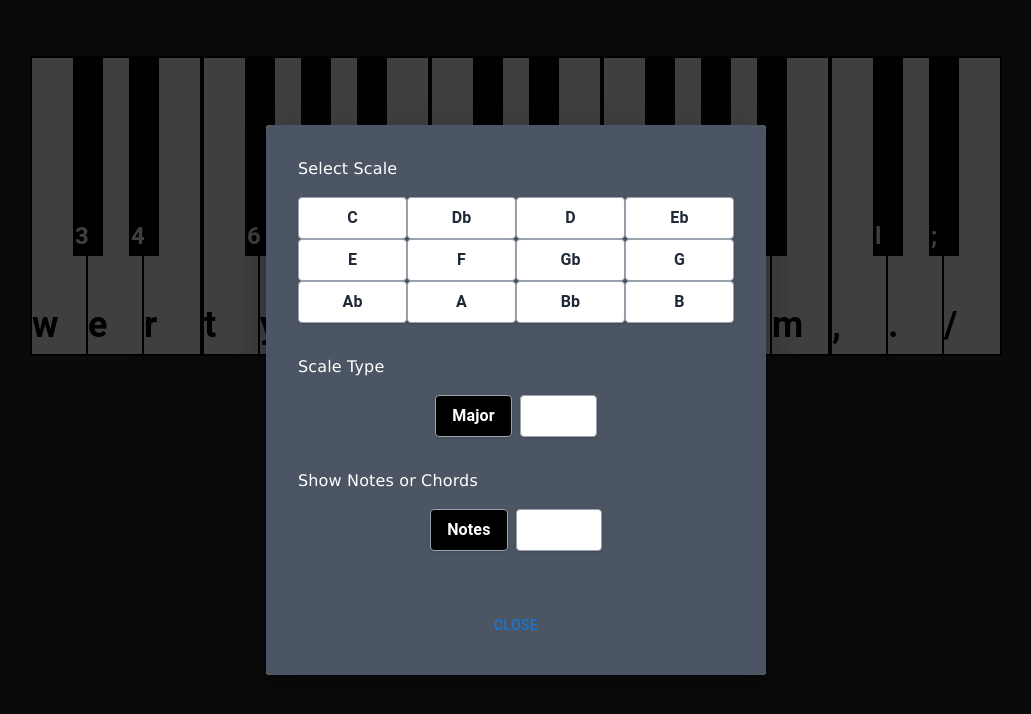
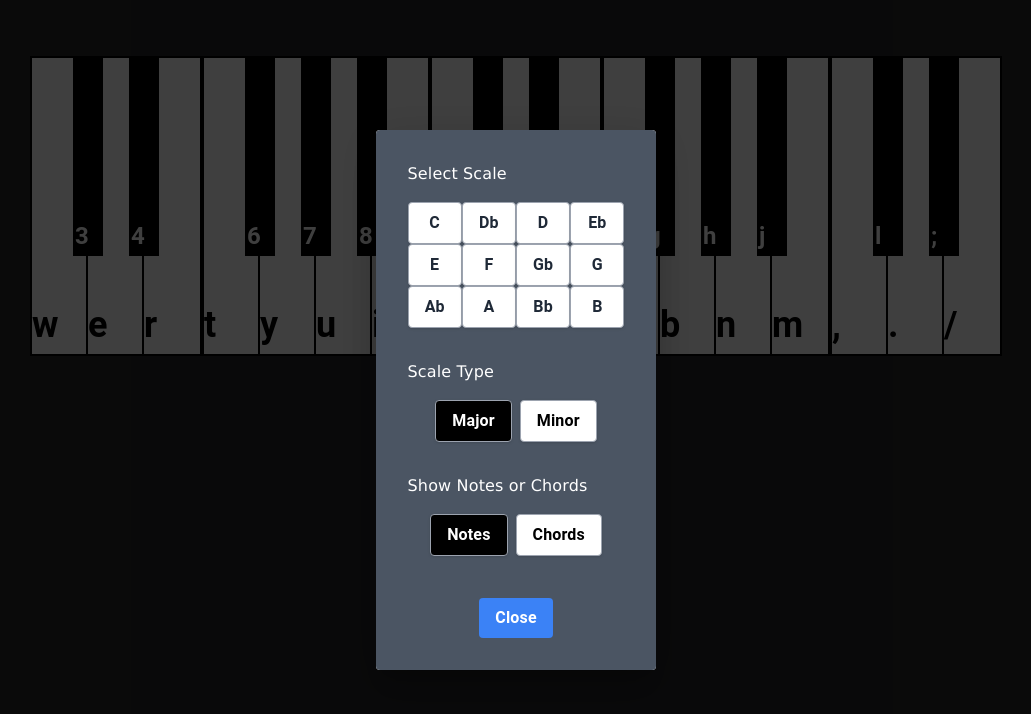
Before and after one commit to vanbrantley/keyboard, a Next.js app: page / in a window 1280 px wide. Both pictures are taken after a click on the button 719 px from the left and 417 px from the top of the page. Shown: the top 714 px of the page, without its empty margins (124-1155 px from the left). Built offline with nearby package versions, Linux system fonts and the light colour scheme.

Commit message:
Config Modal layout styling

```diff
--- a/src/components/ConfigModal.tsx
+++ b/src/components/ConfigModal.tsx
@@ -1,18 +1,39 @@
 import { useContext } from 'react';
 import { AppStoreContext } from '../context/AppStoreContext';
 import { observer } from 'mobx-react-lite';
-import { Modal, Dialog, Button } from '@mui/material';
+import { Modal, Dialog } from '@mui/material';
 import { NOTES } from './../global/constants';
 import NotesChordsRadio from './../components/NotesChordsRadio';
 import MajorMinorRadio from './../components/MajorMinorRadio';
+import { Layout } from './../global/enums';
 
-const ConfigModal = observer(() => {
+interface IConfigModalProps {
+    layout: Layout,
+}
+
+const ConfigModal = observer((props: IConfigModalProps) => {
 
     const store = useContext(AppStoreContext);
     const { selectedIndex, handleScaleButtonClick, showConfigModal, setShowConfigModal } = store;
 
+    const { layout } = props;
+
     const handleCloseModal = () => {
         setShowConfigModal(false);
+    };
+
+    let gridClassName = "";
+
+    switch (layout) {
+        case Layout.Desktop:
+            gridClassName = "grid grid-cols-4";
+            break;
+        case Layout.Mobile:
+            gridClassName = "grid grid-cols-3";
+            break;
+        case Layout.MobileLandscape:
+            gridClassName = "grid grid-cols-6";
+            break;
     };
 
     return (
@@ -20,12 +41,12 @@ const ConfigModal = observer(() => {
         <Modal open={showConfigModal} onClose={handleCloseModal}>
             <Dialog open={showConfigModal} onClose={handleCloseModal}>
 
-                <div style={{ height: "550px", width: "500px" }} className="flex flex-col items-center p-8 bg-gray-600">
+                <div className="flex flex-col items-center p-8 bg-gray-600">
 
                     <div className="flex-grow w-full space-y-8">
                         <div className="space-y-4">
                             <p style={{ fontFamily: "Verdana", color: "white" }}>Select Scale</p>
-                            <div className="grid grid-cols-4">
+                            <div className={gridClassName}>
                                 {NOTES.map((note, index) => (
                                     <button
                                         key={note}
@@ -53,15 +74,18 @@ const ConfigModal = observer(() => {
                             </div>
                         </div>
 
+                        <div className="flex justify-center">
+                            <button
+                                onClick={handleCloseModal}
+                                className="bg-blue-500 hover:bg-blue-700 text-white font-bold py-2 px-4 rounded"
+                                style={{ marginTop: "10px" }}
+                            >
+                                Close
+                            </button>
+                        </div>
+
                     </div>
 
-                    <Button
-                        onClick={handleCloseModal}
-                        className="bg-blue-500 hover:bg-blue-700 text-white font-bold py-2 px-4 rounded"
-                        style={{ marginTop: "10px" }}
-                    >
-                        Close
-                    </Button>
                 </div>
 
             </Dialog>
--- a/src/components/MajorMinorRadio.tsx
+++ b/src/components/MajorMinorRadio.tsx
@@ -23,13 +23,13 @@ const MajorMinorRadio = observer(() => {
 
         <div className="flex space-x-2">
             <button
-                className={`${isMajor ? 'bg-black text-white' : 'bg-white text-black'} text-white cursor-pointer font-semibold py-2 px-4 border border-gray-400 rounded shadow flex justify-center items-center`}
+                className={`${isMajor ? 'bg-black text-white' : 'bg-white text-black'} cursor-pointer font-semibold py-2 px-4 border border-gray-400 rounded shadow flex justify-center items-center`}
                 onClick={handleMajorButton}
             >
                 Major
             </button>
             <button
-                className={`${isMajor ? 'bg-white text-black' : 'bg-black text-white'} text-white cursor-pointer font-semibold py-2 px-4 border border-gray-400 rounded shadow flex justify-center items-center`}
+                className={`${isMajor ? 'bg-white text-black' : 'bg-black text-white'} cursor-pointer font-semibold py-2 px-4 border border-gray-400 rounded shadow flex justify-center items-center`}
                 onClick={handleMinorButton}
             >
                 Minor
--- a/src/components/NotesChordsRadio.tsx
+++ b/src/components/NotesChordsRadio.tsx
@@ -23,13 +23,13 @@ const NotesChordsRadio = observer(() => {
 
         <div className="flex space-x-2">
             <button
-                className={`${isChord ? 'bg-white text-black' : 'bg-black text-white'} text-white cursor-pointer font-semibold py-2 px-4 border border-gray-400 rounded shadow flex justify-center items-center`}
+                className={`${isChord ? 'bg-white text-black' : 'bg-black text-white'} cursor-pointer font-semibold py-2 px-4 border border-gray-400 rounded shadow flex justify-center items-center`}
                 onClick={handleNotesButton}
             >
                 Notes
             </button>
             <button
-                className={`${isChord ? 'bg-black text-white' : 'bg-white text-black'} text-white cursor-pointer font-semibold py-2 px-4 border border-gray-400 rounded shadow flex justify-center items-center`}
+                className={`${isChord ? 'bg-black text-white' : 'bg-white text-black'} cursor-pointer font-semibold py-2 px-4 border border-gray-400 rounded shadow flex justify-center items-center`}
                 onClick={handleChordsButton}
             >
                 Chords
--- a/src/pages/index.tsx
+++ b/src/pages/index.tsx
@@ -117,16 +117,16 @@ const Home = observer(() => {
         <div className="h-screen flex">
           <div className="w-full">
 
-            <div className="h-1/2 space-y-8">
+            <div className="h-1/3 space-y-4">
 
-              <div className="flex flex-col items-center">
+              <div className="flex flex-col items-center space-y-4">
                 <br />
                 <MiniKeyboard scaleNotes={scaleNotes.slice(0, 7)} />
                 <Configuration />
               </div>
 
             </div>
-            <div className="h-1/2 flex flex-col items-center">
+            <div className="h-2/3 flex flex-col items-center">
 
               {isChord ? (
                 <ChordButtons layout={currentLayout} />
@@ -146,7 +146,8 @@ const Home = observer(() => {
 
             <div className="h-1/2 space-y-2">
 
-              <div className="flex flex-col items-center justify-center">
+              <div className="flex flex-col items-center">
+                <br />
                 <MiniKeyboard scaleNotes={scaleNotes.slice(0, 7)} />
                 <Configuration />
               </div>
@@ -166,7 +167,7 @@ const Home = observer(() => {
         </div>
       )}
 
-      <ConfigModal />
+      <ConfigModal layout={currentLayout} />
 
       <div>
         {chordFiles}
```
